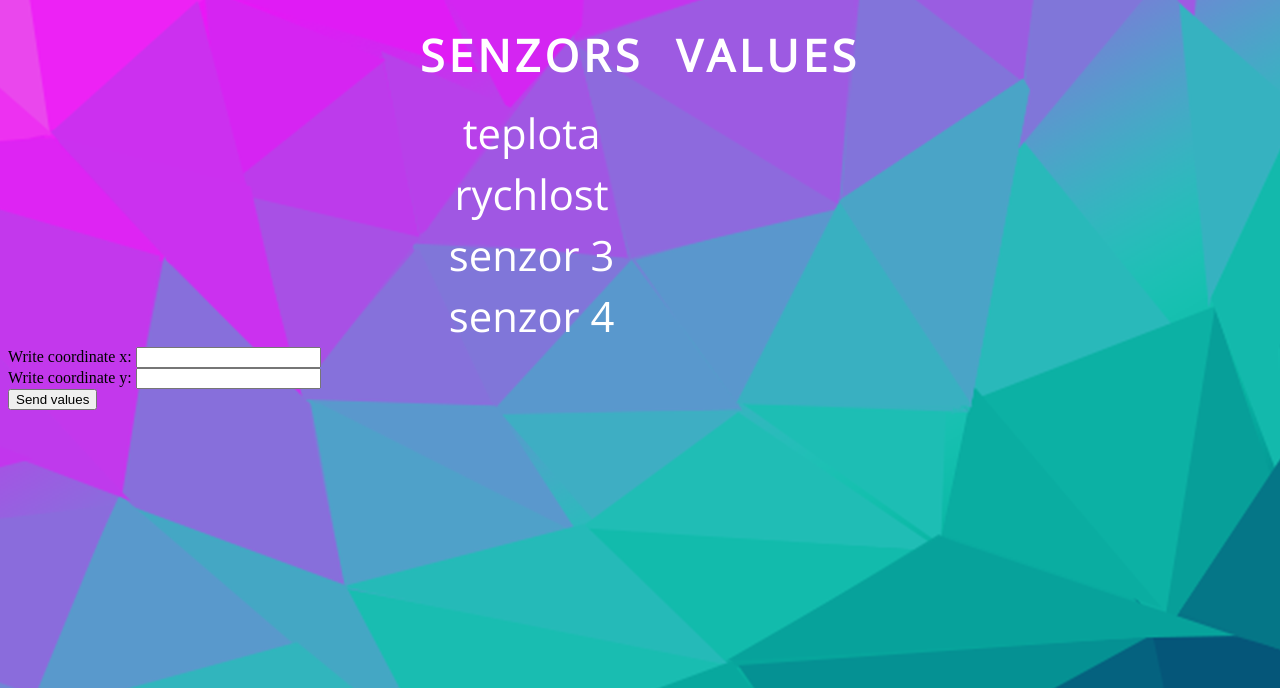
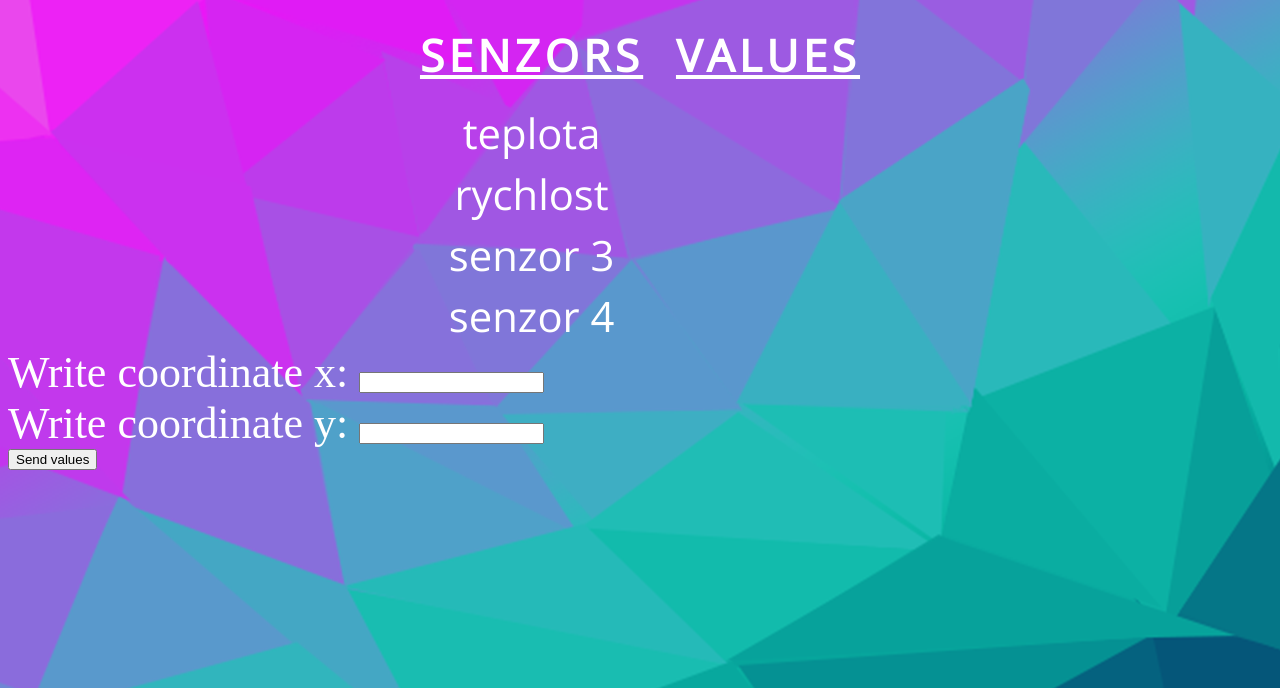
Before and after one commit to Mojzisovci/O-clean, a PHP site: page / in a window 1280 px wide. Shown: the top 688 px of the page. Run offline with PHP 8.4, Linux system fonts and the light colour scheme.

Commit message:
Add files via upload

```diff
--- a/server/design.css
+++ b/server/design.css
@@ -20,16 +20,24 @@ body{
 }
 
 td{
-	font-size: .95em;x
+	font-size: .95em;
 	border: 1px;
 
 
 }
 
 th{
-	  padding: .625em;
+    padding: .625em;
   	text-align: center;
   	padding: .35em;
   	letter-spacing: .1em;
   	text-transform: uppercase;
+    text-decoration: underline;
 }
+
+label{
+    margin-left:auto;
+    margin-right:auto;
+    font-size: 44px;
+    color: white;
+}
```
